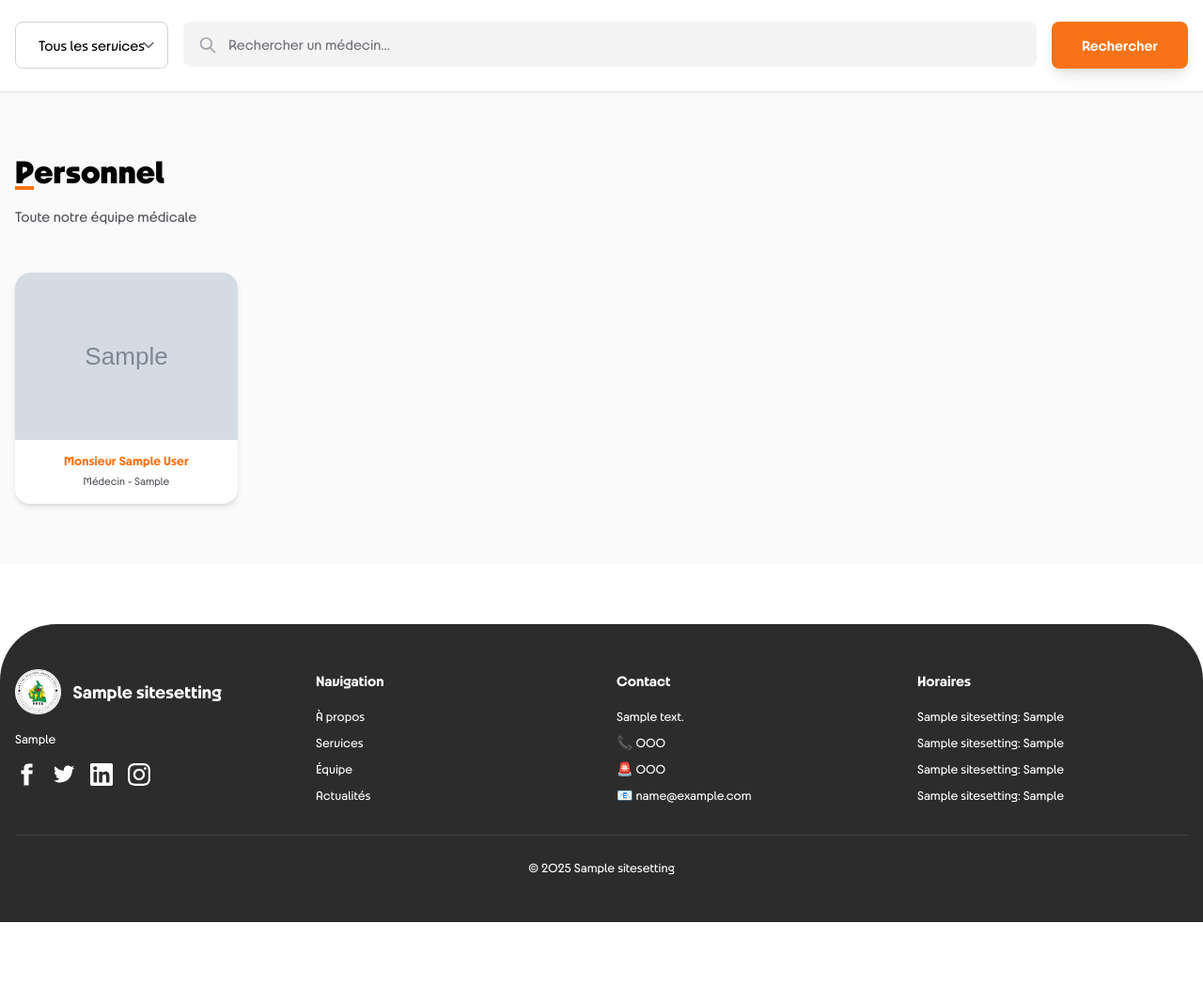
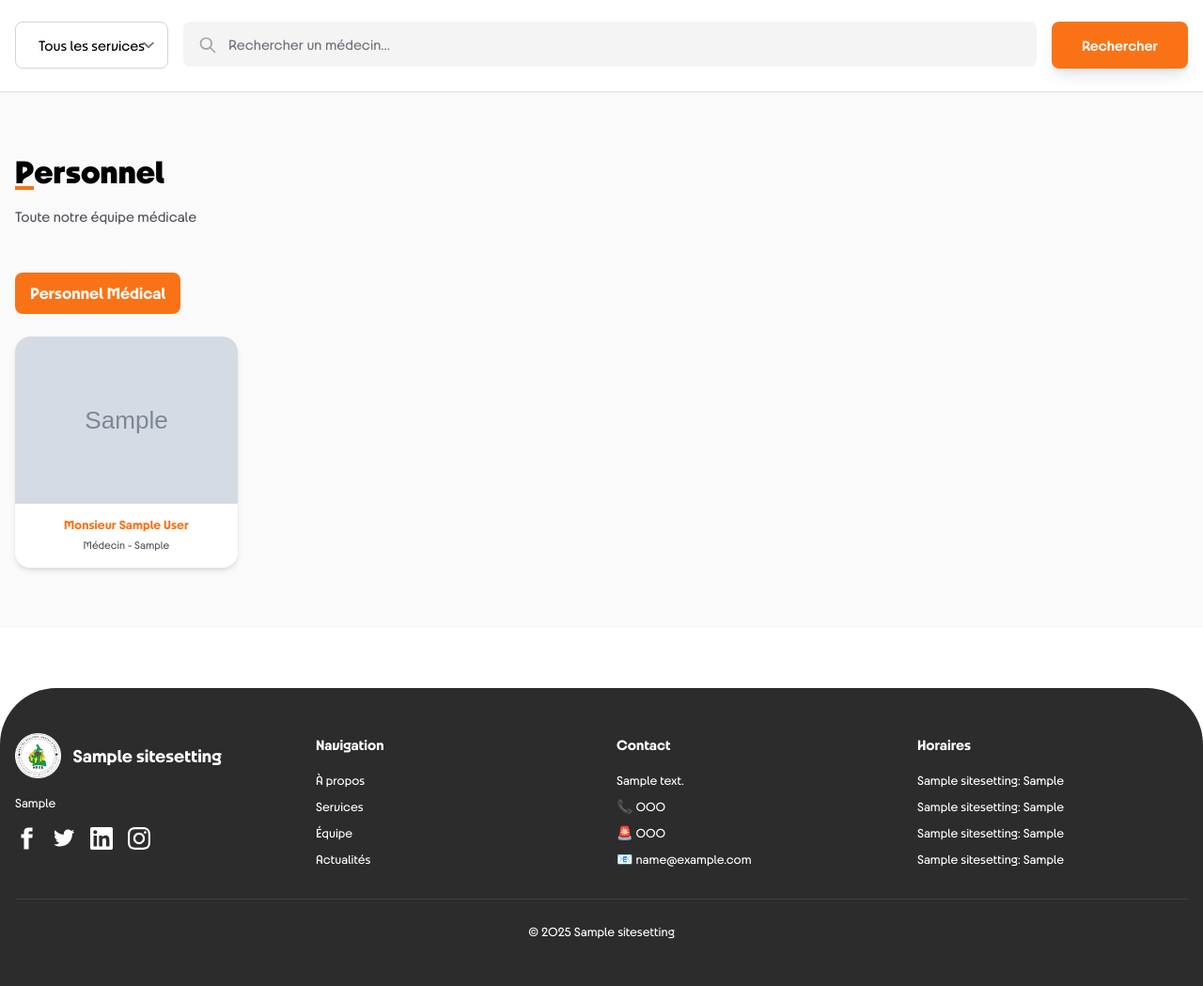
Before and after one commit to hrae-dev/hrae-webSite, a Django app: page /fr/equipe/ in a window 1280 px wide. Shown: the part 513-1562 px from the top of the page at 94% size. Before the commit the page ends 1494 px from the top, so only its background shows below. Run offline with Django 5.2, Linux system fonts and the light colour scheme; tables that the repository leaves empty hold one stand-in row (values such as "Sample post"); grey boxes marked "Sample" are stand-in pictures; parts of the project's set-up code (start-up, migrations or seed data) failed here and were passed over; some libraries are stand-ins or nearby versions.

Commit message:
Refactor personnel section for clarity and improved structure

```diff
--- a/templates/Home/team.html
+++ b/templates/Home/team.html
@@ -97,7 +97,7 @@
     </div>
 </div>
 
-<!-- Personnel Section (Direction + Chiefs + Staff ALL TOGETHER) -->
+<!-- Personnel Section -->
 <section class="py-16 bg-gray-50">
     <div class="container mx-auto px-4 max-w-7xl">
         <h2 class="text-3xl md:text-4xl font-black mb-4">
@@ -108,14 +108,15 @@
         </h2>
         <p class="text-gray-600 mb-12">{% trans "Toute notre équipe médicale" %}</p>
 
+        <!-- Direction -->
+        {% if direction_staff %}
+        <div class="mb-12">
+            <h3 class="text-2xl font-bold text-blue-700 mb-6 flex items-center gap-3">
+                <span class="bg-blue-600 text-white px-4 py-2 rounded-lg text-lg">Direction</span>
+            </h3>
             <div class="grid sm:grid-cols-2 md:grid-cols-4 lg:grid-cols-5 gap-4">
-            <!-- Direction Staff -->
                 {% for member in direction_staff %}
                 <div class="group cursor-pointer bg-gradient-to-br from-blue-50 to-indigo-50 rounded-2xl shadow-md hover:shadow-xl transition-all duration-300 overflow-hidden border-2 border-blue-300" onclick="openDirectionModal({{ forloop.counter0 }})">
-                <!-- Badge Direction -->
-                <div class="bg-blue-600 text-white text-xs font-bold py-1 px-3 text-center">
-                    DIRECTION
-                </div>
                     <div class="bg-blue-50 overflow-hidden aspect-square">
                         {% if member.photo %}
                         <img src="{{ member.photo.url }}" alt="{{ member.full_name }}" class="w-full h-full object-cover group-hover:scale-110 transition duration-500">
@@ -133,21 +134,23 @@
                         <p class="text-xs font-semibold text-blue-600 mb-1">{{ member.position }}</p>
                         {% endif %}
                         <p class="text-xs text-gray-600 mb-1">{{ member.get_grade_display }} - {{ member.speciality }}</p>
-                    {% if member.quality %}
-                    <p class="text-xs font-semibold text-purple-500">{{ member.quality }}</p>
-                    {% endif %}
                     </div>
                 </div>
                 {% endfor %}
+            </div>
+        </div>
+        {% endif %}
 
-            <!-- Chiefs -->
+        <!-- Chefs de Service -->
+        {% if chiefs %}
+        <div class="mb-12">
+            <h3 class="text-2xl font-bold text-purple-700 mb-6 flex items-center gap-3">
+                <span class="bg-purple-600 text-white px-4 py-2 rounded-lg text-lg">Chefs de Service</span>
+            </h3>
+            <div class="grid sm:grid-cols-2 md:grid-cols-4 lg:grid-cols-5 gap-4">
                 {% for member in chiefs %}
                 <div class="group cursor-pointer bg-gradient-to-br from-purple-50 to-pink-50 rounded-2xl shadow-md hover:shadow-xl transition-all duration-300 overflow-hidden border-2 border-purple-300"
                      onclick="openChiefModal({{ forloop.counter0 }})">
-                <!-- Badge Chef de Service -->
-                <div class="bg-purple-600 text-white text-xs font-bold py-1 px-3 text-center">
-                    CHEF DE SERVICE
-                </div>
                     <div class="bg-purple-50 overflow-hidden aspect-square">
                         {% if member.photo %}
                         <img src="{{ member.photo.url }}" alt="{{ member.full_name }}" class="w-full h-full object-cover group-hover:scale-110 transition duration-500">
@@ -170,8 +173,16 @@
                     </div>
                 </div>
                 {% endfor %}
+            </div>
+        </div>
+        {% endif %}
 
-            <!-- Staff -->
+        <!-- Personnel Médical -->
+        <div>
+            <h3 class="text-2xl font-bold text-orange-600 mb-6 flex items-center gap-3">
+                <span class="bg-orange-500 text-white px-4 py-2 rounded-lg text-lg">Personnel Médical</span>
+            </h3>
+            <div class="grid sm:grid-cols-2 md:grid-cols-4 lg:grid-cols-5 gap-4">
                 {% for member in staff %}
                 <div class="group cursor-pointer bg-white rounded-2xl shadow-md hover:shadow-xl transition-all duration-300 overflow-hidden"
                      data-index="{{ forloop.counter0 }}"
@@ -202,6 +213,7 @@
                 </div>
                 {% endif %}
                 {% endfor %}
+            </div>
         </div>
 
         <!-- Pagination -->
```
Lines whose indentation alone changed are shown as unchanged.
